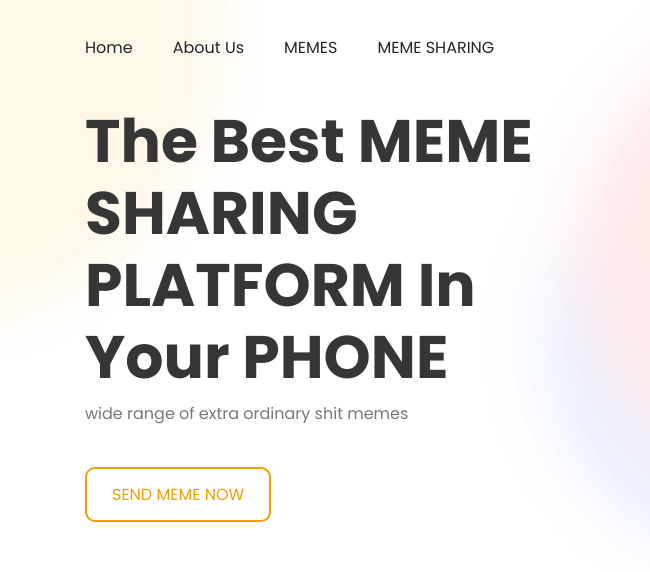
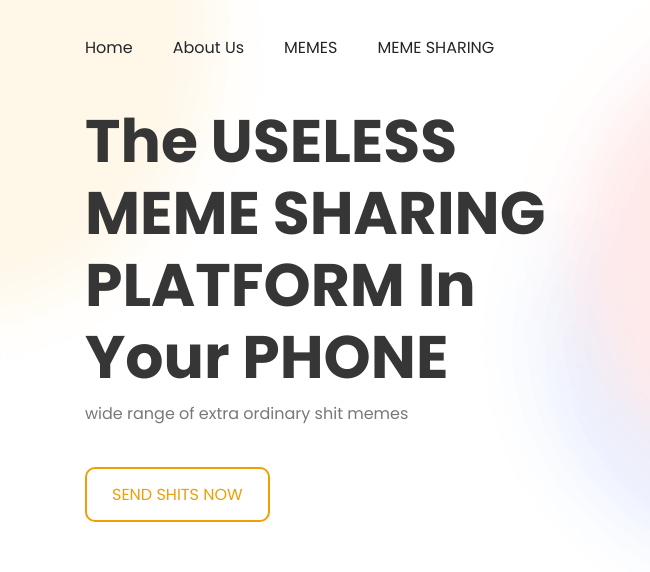
Before and after one commit to primekris/MEMESHARINGWEB, a plain HTML site: page index.html in a window 1280 px wide. Shown: the top 572 px of the page, 0-650 px from the left. Drawn offline with nearby package versions, Linux system fonts and the light colour scheme; grey boxes are pictures that could not be loaded.

Commit message:
Update index.html

```diff
--- a/index.html
+++ b/index.html
@@ -119,13 +119,13 @@
         <div class="container">
 
           <div class="hero-content" data-reveal="left">
-            <h1 class="h1 hero-title">The Best MEME SHARING PLATFORM In Your PHONE</h1>
+            <h1 class="h1 hero-title">The USELESS MEME SHARING PLATFORM In Your PHONE</h1>
 
             <p class="hero-text">
              wide range of extra ordinary shit memes
             </p>
 
-            <a href="https://www.reddit.com/user/Worried-Chipmunk-369/" target="_blank" class="btn btn-secondary has-after">SEND MEME NOW</a>
+            <a href="https://www.reddit.com/user/Worried-Chipmunk-369/" target="_blank" class="btn btn-secondary has-after">SEND SHITS NOW</a>
           </div>
 
           <figure class="hero-banner" data-reveal>
```
